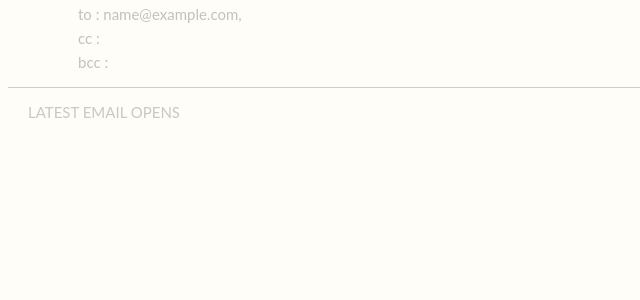
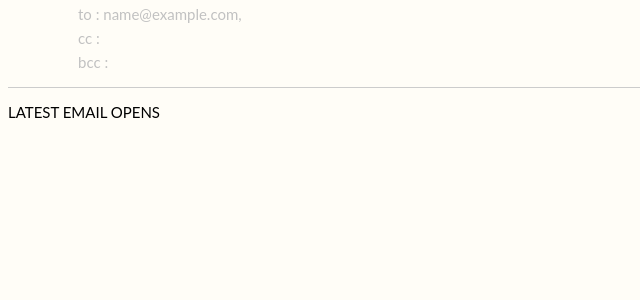
Before and after one commit to triplea24/mailassistant, a Django app: a page that uses panel/templates/show.html in a window 1280 px wide. Shown: the part 124-424 px from the top of the page, without its empty margins (0-640 px from the left). Run offline with Django 3.2, Linux system fonts and the light colour scheme; a user stored in the database is signed in; tables that the repository leaves empty hold one stand-in row (values such as "Sample post"); data that the repository does not hold is empty.

Commit message:
dashfont

```diff
--- a/panel/templates/show.html
+++ b/panel/templates/show.html
@@ -40,11 +40,11 @@
 	</div>
 
 	{% if mail.count > 0 %}
-		<h3 class="last">LATEST EMAIL OPENS</h3>
+		<p class="last">LATEST EMAIL OPENS</p>
 		{% for log in logs %}
 			<div class="insidemail">
 				<div class="shape"></div>
-				<h4>One of the recepients read this email</h4>
+				<p>One of the recepients read this email</p>
 				<p>{{ log.timestamp }}</p>
 			</div>
 		{% endfor %}
```
Also changed, not shown: static/panel/mycss.css (+0 -20 lines).
